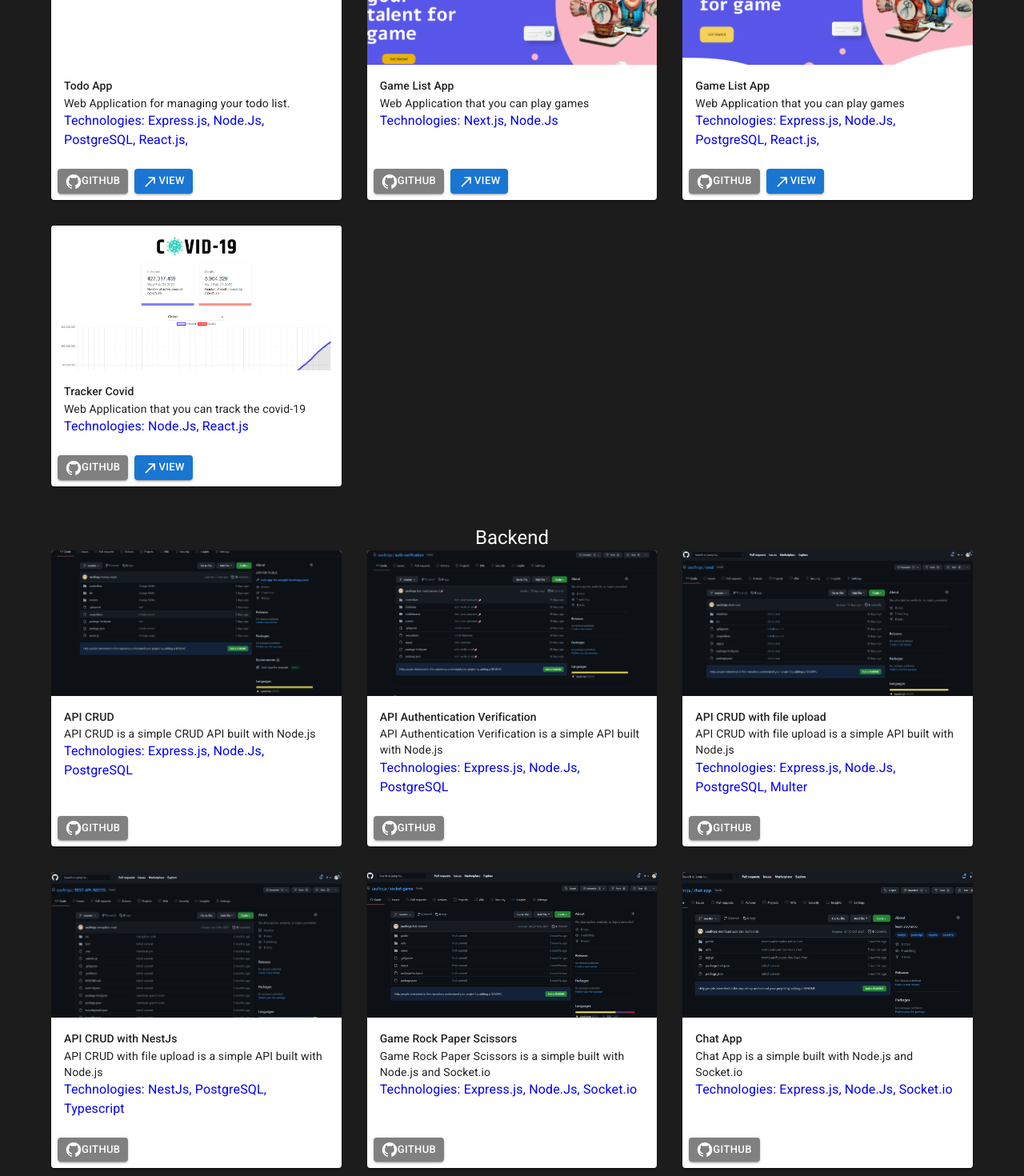
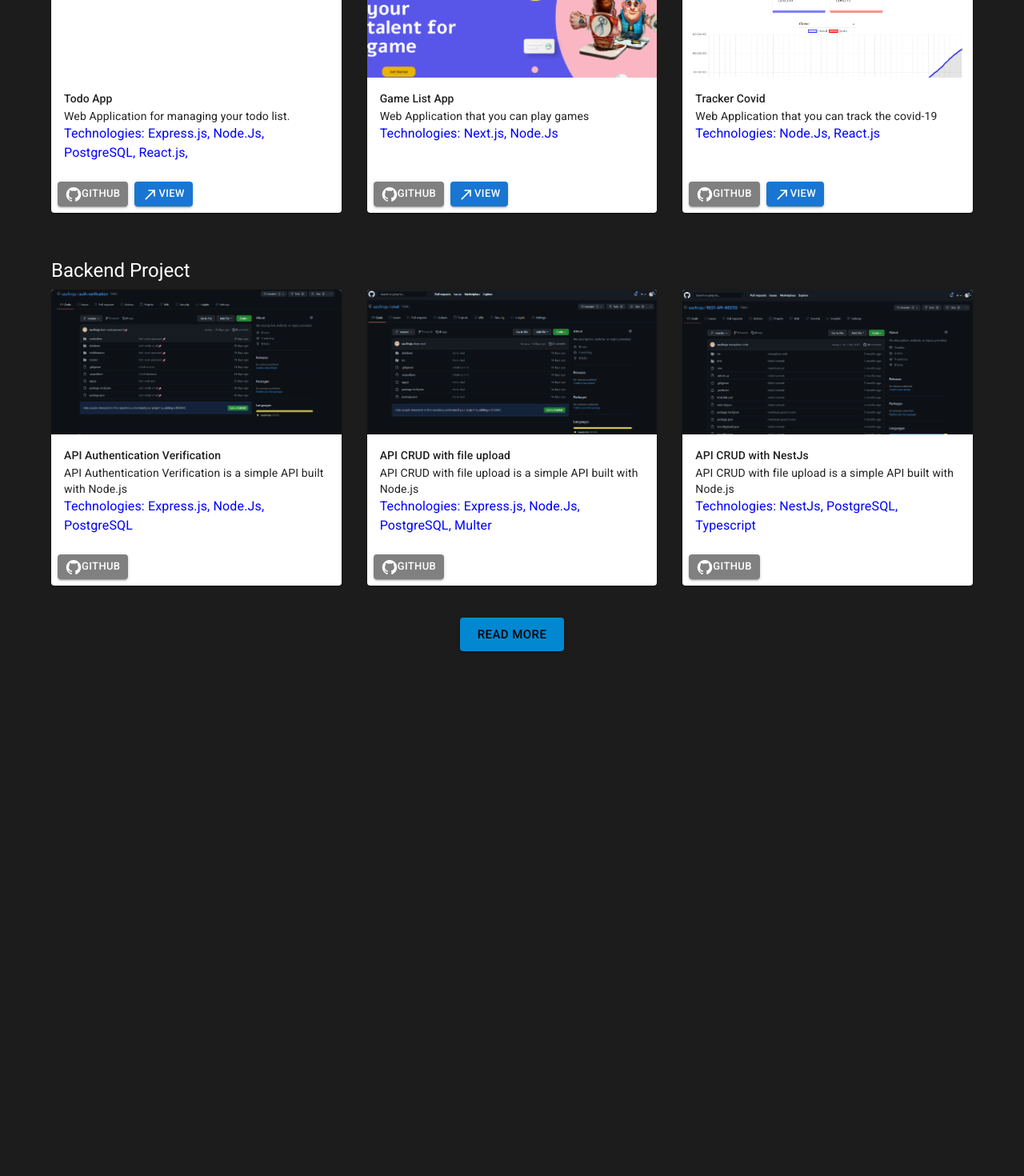
Before and after one commit to saufiroja/portofolio, a React (Create React App) app: page /projects in a window 1280 px wide. Shown: the part 300-1770 px from the top of the page at 80% size. After the commit the page ends 1162 px from the top, so only its background shows below. Built offline with nearby package versions, Linux system fonts and the light colour scheme.

Commit message:
change ui

```diff
--- a/src/components/Projects/backend/Backend.jsx
+++ b/src/components/Projects/backend/Backend.jsx
@@ -1,5 +1,6 @@
 import { GitHub } from '@mui/icons-material';
 import {
+  Box,
   Button,
   Card,
   CardActions,
@@ -16,48 +17,12 @@ const Backend = () => {
   return (
     <>
       <Container maxWidth='lg'>
+        <Box py={{ xs: 5, sm: 1 }}>
+          <Typography variant='h5'>Backend Project</Typography>
+        </Box>
+
         <Grid container spacing={4}>
           {/* PROJECT 1 */}
-          <Grid item xs={12} sm={6} md={4}>
-            <Card
-              sx={{ height: '100%', display: 'flex', flexDirection: 'column' }}
-            >
-              <CardMedia
-                image='/assets/project/crud.png'
-                sx={{ paddingTop: '50%' }}
-              />
-              <CardContent sx={{ flexGrow: 1 }}>
-                <Typography variant='subtitle2'>API CRUD</Typography>
-                <Typography variant='body2'>
-                  API CRUD is a simple CRUD API built with Node.js
-                </Typography>
-                <Typography sx={{ color: 'blue' }} variant='body1'>
-                  Technologies: Express.js, Node.Js, PostgreSQL
-                </Typography>
-              </CardContent>
-              <CardActions>
-                <Link
-                  underline='none'
-                  href='https://github.com/saufiroja/crud-for-react-next'
-                >
-                  <Button
-                    variant='contained'
-                    size='small'
-                    sx={{
-                      backgroundColor: 'gray',
-                      ':hover': {
-                        backgroundColor: 'gray',
-                      },
-                    }}
-                  >
-                    <GitHub fontSize='small' /> Github
-                  </Button>
-                </Link>
-              </CardActions>
-            </Card>
-          </Grid>
-
-          {/* PROJECT 2 */}
           <Grid item xs={12} sm={6} md={4}>
             <Card
               sx={{ height: '100%', display: 'flex', flexDirection: 'column' }}
@@ -100,7 +65,7 @@ const Backend = () => {
             </Card>
           </Grid>
 
-          {/* PROJECT 3 */}
+          {/* PROJECT 2 */}
           <Grid item xs={12} sm={6} md={4}>
             <Card
               sx={{ height: '100%', display: 'flex', flexDirection: 'column' }}
@@ -139,7 +104,7 @@ const Backend = () => {
             </Card>
           </Grid>
 
-          {/* PROJECT 4 */}
+          {/* PROJECT 3 */}
           <Grid item xs={12} sm={6} md={4}>
             <Card
               sx={{ height: '100%', display: 'flex', flexDirection: 'column' }}
@@ -180,90 +145,20 @@ const Backend = () => {
               </CardActions>
             </Card>
           </Grid>
+        </Grid>
 
-          {/* PROJECT 5 */}
-          <Grid item xs={12} sm={6} md={4}>
-            <Card
-              sx={{ height: '100%', display: 'flex', flexDirection: 'column' }}
+        <Box display='flex' justifyContent='center' pt={5} pb={3}>
+          <Link underline='none' href='https://www.github.com/saufiroja'>
+            <Button
+              variant='contained'
+              color='info'
+              size='large'
+              sx={{ color: 'black' }}
             >
-              <CardMedia
-                image='/assets/project/game-rps.png'
-                sx={{ paddingTop: '50%' }}
-              />
-              <CardContent sx={{ flexGrow: 1 }}>
-                <Typography variant='subtitle2'>
-                  Game Rock Paper Scissors
-                </Typography>
-                <Typography variant='body2'>
-                  Game Rock Paper Scissors is a simple built with Node.js and
-                  Socket.io
-                </Typography>
-                <Typography sx={{ color: 'blue' }} variant='body1'>
-                  Technologies: Express.js, Node.Js, Socket.io
-                </Typography>
-              </CardContent>
-              <CardActions>
-                <Link
-                  underline='none'
-                  href='https://github.com/saufiroja/socket-game'
-                >
-                  <Button
-                    variant='contained'
-                    size='small'
-                    sx={{
-                      backgroundColor: 'gray',
-                      ':hover': {
-                        backgroundColor: 'gray',
-                      },
-                    }}
-                  >
-                    <GitHub fontSize='small' /> Github
-                  </Button>
-                </Link>
-              </CardActions>
-            </Card>
-          </Grid>
-
-          {/* PROJECT 6 */}
-          <Grid item xs={12} sm={6} md={4}>
-            <Card
-              sx={{ height: '100%', display: 'flex', flexDirection: 'column' }}
-            >
-              <CardMedia
-                image='/assets/project/chat-app.png'
-                sx={{ paddingTop: '50%' }}
-              />
-              <CardContent sx={{ flexGrow: 1 }}>
-                <Typography variant='subtitle2'>Chat App</Typography>
-                <Typography variant='body2'>
-                  Chat App is a simple built with Node.js and Socket.io
-                </Typography>
-                <Typography sx={{ color: 'blue' }} variant='body1'>
-                  Technologies: Express.js, Node.Js, Socket.io
-                </Typography>
-              </CardContent>
-              <CardActions>
-                <Link
-                  underline='none'
-                  href='https://github.com/saufiroja/chat-app'
-                >
-                  <Button
-                    variant='contained'
-                    size='small'
-                    sx={{
-                      backgroundColor: 'gray',
-                      ':hover': {
-                        backgroundColor: 'gray',
-                      },
-                    }}
-                  >
-                    <GitHub fontSize='small' /> Github
-                  </Button>
-                </Link>
-              </CardActions>
-            </Card>
-          </Grid>
-        </Grid>
+              Read More
+            </Button>
+          </Link>
+        </Box>
       </Container>
     </>
   );
--- a/src/components/Projects/frontend/Frontend.jsx
+++ b/src/components/Projects/frontend/Frontend.jsx
@@ -1,5 +1,6 @@
 import { CallMade, GitHub } from '@mui/icons-material';
 import {
+  Box,
   Button,
   Card,
   CardActions,
@@ -16,6 +17,10 @@ const frontend = () => {
   return (
     <>
       <Container maxWidth='lg'>
+        <Box py={{ xs: 5, sm: 1 }}>
+          <Typography variant='h5'>Frontend Project</Typography>
+        </Box>
+
         <Grid container spacing={4}>
           {/* PROJECT 1 */}
           <Grid item xs={12} sm={6} md={4}>
@@ -121,55 +126,6 @@ const frontend = () => {
               sx={{ height: '100%', display: 'flex', flexDirection: 'column' }}
             >
               <CardMedia
-                image='/assets/project/impostor-app-1.png'
-                sx={{ paddingTop: '50%' }}
-              />
-              <CardContent sx={{ flexGrow: 1 }}>
-                <Typography variant='subtitle2'>Game List App</Typography>
-                <Typography variant='body2'>
-                  Web Application that you can play games
-                </Typography>
-                <Typography sx={{ color: 'blue' }} variant='body1'>
-                  Technologies: Express.js, Node.Js, PostgreSQL, React.js,
-                </Typography>
-              </CardContent>
-              <CardActions>
-                <Link
-                  underline='none'
-                  href='https://github.com/saufiroja/impostor-team'
-                >
-                  <Button
-                    variant='contained'
-                    size='small'
-                    sx={{
-                      backgroundColor: 'gray',
-                      ':hover': {
-                        backgroundColor: 'gray',
-                      },
-                    }}
-                  >
-                    <GitHub fontSize='small' /> Github
-                  </Button>
-                </Link>
-                <Link
-                  underline='none'
-                  href='https://impostor-team-f370a7.netlify.app/'
-                  blank='true'
-                >
-                  <Button variant='contained' size='small'>
-                    <CallMade fontSize='small' /> View
-                  </Button>
-                </Link>
-              </CardActions>
-            </Card>
-          </Grid>
-
-          {/* PROJECT 3 */}
-          <Grid item xs={12} sm={6} md={4}>
-            <Card
-              sx={{ height: '100%', display: 'flex', flexDirection: 'column' }}
-            >
-              <CardMedia
                 image='/assets/project/tracker-covid.png'
                 sx={{ paddingTop: '50%' }}
               />
--- a/src/pages/Projects/Projects.jsx
+++ b/src/pages/Projects/Projects.jsx
@@ -8,22 +8,16 @@ const Projects = () => {
       <Container maxWidth='md'>
         <Box px={{ xs: 5, sm: 5 }} py={{ xs: 5, sm: 3 }}>
           <Typography variant='h5' align='center'>
-            Projects
+            My Project
           </Typography>
         </Box>
       </Container>
 
       <Box px={{ xs: 5, sm: 5 }} py={{ xs: 5, sm: 3 }}>
-        <Typography variant='h5' align='center'>
-          Frontend
-        </Typography>
         <Frontend />
       </Box>
 
       <Box px={{ xs: 5, sm: 5 }} py={{ xs: 5, sm: 3 }}>
-        <Typography variant='h5' align='center'>
-          Backend
-        </Typography>
         <Backend />
       </Box>
     </>
```
